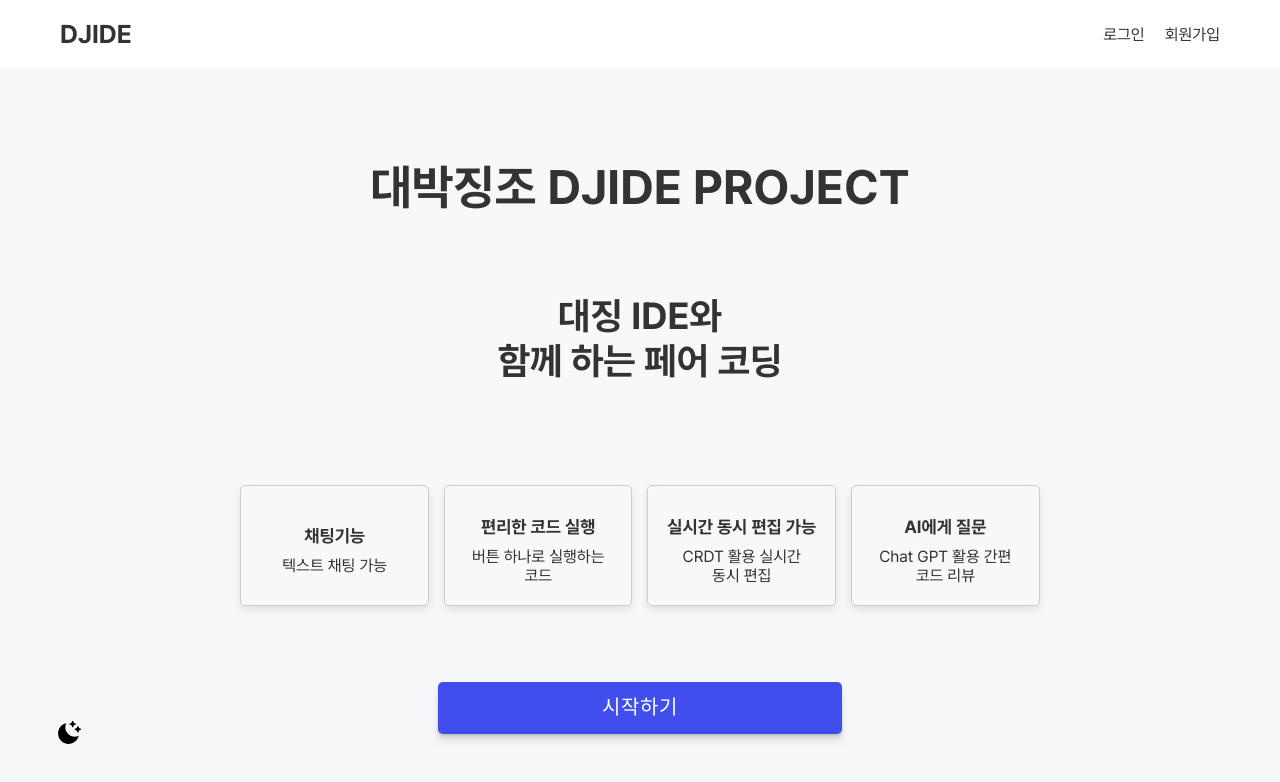
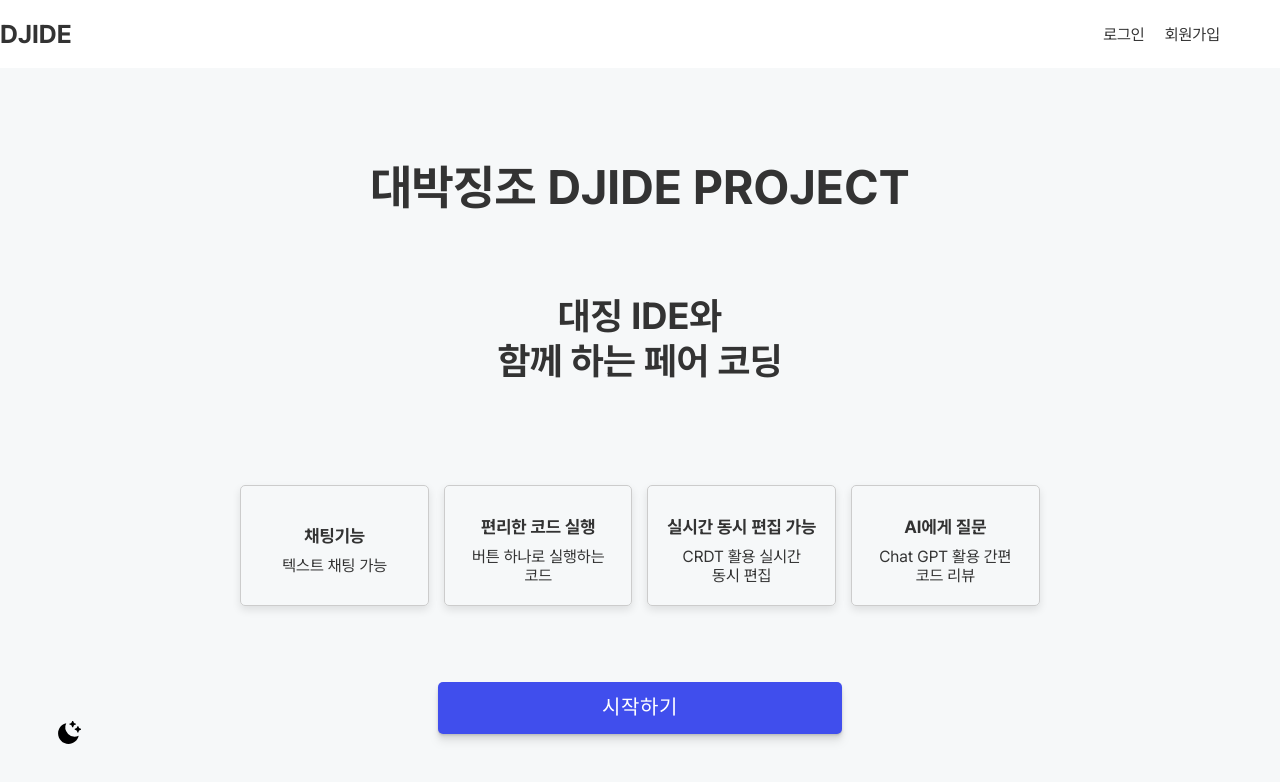
Before and after one commit to The-Great-Sign/IDE-Project-frontend-next, a Next.js app: page / in a window 1280 px wide. Shown: the top 782 px of the page. Built offline with nearby package versions, Linux system fonts and the light colour scheme; no server answers.

Commit message:
fix : IDE-146 헤더 여백 제거

```diff
--- a/src/components/MainHeader/MainHeader.style.ts
+++ b/src/components/MainHeader/MainHeader.style.ts
@@ -14,5 +14,4 @@
 export const Logo = styled.div`
   font-size: ${FONTS.lg};
   font-weight: 700;
-  padding-left: 60px;
 `;
```
